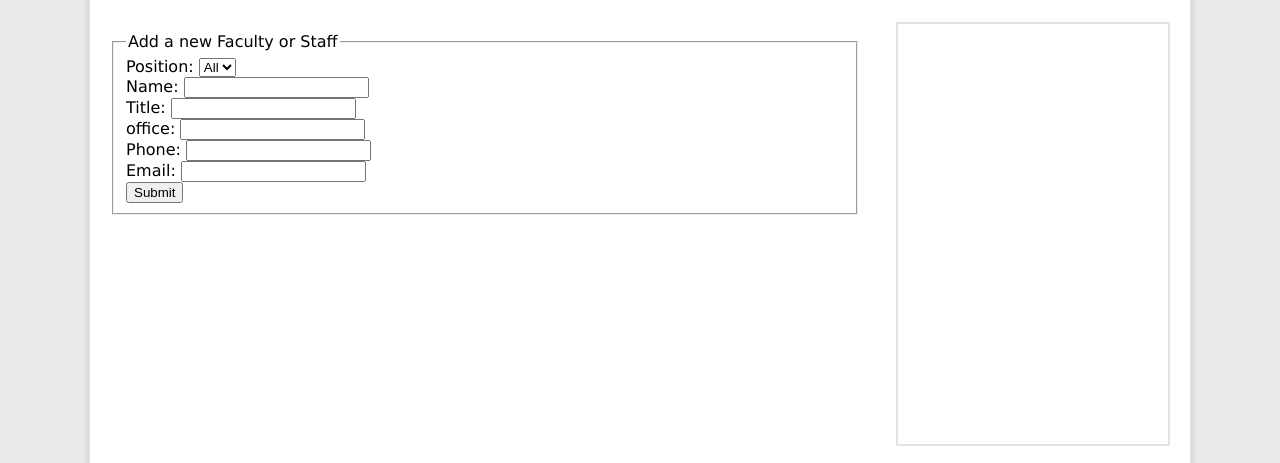
After one commit to dltmmddbs64/CS408Project, a PHP site: page /AddFacultyStaff.php in a window 1280 px wide. The commit adds this page. Shown: the part 320-783 px from the top of the page. Run offline with PHP 8.4, Linux system fonts and the light colour scheme.

Commit message:
Working on Management page.

```diff
--- /dev/null
+++ b/AddFacultyStaff.php
@@ -0,0 +1,36 @@
+<?php
+
+require './Controller/FacultyStaffController.php';
+$controller = new FacultyStaffController();
+$title = "Add a new Faculty or Staff";
+
+$content = "<form action='' method='post'>
+    <fieldset>
+        <legend> Add a new Faculty or Staff</legend>
+        <label for='pos'>Position: </label>
+        <select class='inputField' name='ddlPos'>
+            <option value='%'>All</option>
+        </select><br/>
+
+        <label for='name'>Name: </label>
+        <input type='text' class='inputField' name='txtName' /><br/>
+
+        <label for='title'>Title: </label>
+        <input type='text' class='inputField' name='txtTitle' /><br/>
+
+        <label for='office'>office: </label>
+        <input type='text' class='inputField' name='txtOffice' /><br/>
+
+        <label for='phone'>Phone: </label>
+        <input type='text' class='inputField' name='txtPhone' /><br/>
+
+        <label for='email'>Email: </label>
+        <input type='text' class='inputField' name='txtEmail' /><br/>
+
+        <input type='submit' value='Submit'>
+
+    </fieldset>
+</form>";
+
+include './Template.php';
+?>
--- a/Controller/FacultyStaffController.php
+++ b/Controller/FacultyStaffController.php
@@ -10,9 +10,9 @@ class FacultyStaffController {
         $facultystaffModel = new FacultyStaffModel();
         $result = "<form action = '' method = 'post' width = '200px'>
                     Please select a position:
-                    <select name = 'cats' >
+                    <select name = 'pos' >
                         <option value = '%' >All</option>
-                        ".$this->CreateOptionValues($facultystaffModel->GetFacultyStaffCats()).
+                        ".$this->CreateOptionValues($facultystaffModel->GetFacultyStaffPoss()).
                     "</select>
                     <input type = 'submit' value = 'Search' />
                   </form>";
@@ -32,10 +32,10 @@ class FacultyStaffController {
         return $result;
     }
 
-    function CreateTable($cats)
+    function CreateTable($poss)
     {
         $facultystaffModel = new FacultyStaffModel();
-        $array = $facultystaffModel->GetFacultyStaffByCat($cats);
+        $array = $facultystaffModel->GetFacultyStaffByPos($poss);
         $result = "";
 
         //Generate a table for each facultystaffEntity in array.
@@ -68,6 +68,40 @@ class FacultyStaffController {
         return $result;
     }
 
+    function Insert()
+    {
+
+    }
+
+    function Update($name)
+    {
+
+    }
+
+    function Delete($name)
+    {
+
+    }
+
+
+    function GetByName($name)
+    {
+        $facultystaffModel = new FacultyStaffModel();
+        return $facultystaffModel->GetFacultyStaffByName($name);
+    }
+
+    function GetByPos($pos)
+    {
+        $facultystaffModel = new FacultyStaffModel();
+        return $facultystaffModel->GetFacultyStaffByPos($pos);
+    }
+
+    function GetPoss()
+    {
+        $facultystaffModel = new FacultyStaffModel();
+        return $facultystaffModel->GetFacultyStaffPoss();
+    }
+
 }
 
 ?>
--- a/Entities/FacultyStaffEntity.php
+++ b/Entities/FacultyStaffEntity.php
@@ -12,15 +12,15 @@
  * @author MingKie
  */
 class FacultyStaffEntity {
-    public $cat;
+    public $pos;
     public $name;
     public $title;
     public $office;
     public $phone;
     public $email;
 
-    function __construct($cat, $name, $title, $office, $phone, $email) {
-        $this->cat = $cat;
+    function __construct($pos, $name, $title, $office, $phone, $email) {
+        $this->pos = $pos;
         $this->name = $name;
         $this->title = $title;
         $this->office = $office;
--- a/FacultyStaff.php
+++ b/FacultyStaff.php
@@ -3,10 +3,10 @@ require 'Controller/FacultyStaffController.php';
 
 $controller = new FacultyStaffController();
 
-if(isset($_POST['cats']))
+if(isset($_POST['pos']))
 {
     //Fille page with faculty and staff of the selected position
-    $table = $controller->CreateTable($_POST['cats']);
+    $table = $controller->CreateTable($_POST['pos']);
 }
 else
 {
@@ -17,6 +17,7 @@ else
 //Output page data
 $title = 'Faculty & Staff';
 $content = $controller->CreateFacultyStaffDropdownList(). $table;
+//$isClubsPage = false;
 
 include 'Template.php';
 ?>
--- a/Model/FacultyStaffModel.php
+++ b/Model/FacultyStaffModel.php
@@ -5,59 +5,136 @@ require ("Entities/FacultyStaffEntity.php");
 //Contains database related code for the FacultyStaff page.
 class FacultyStaffModel {
 
-    //Get all categories for profs, staff, and faculty from the database and return them in an array.
-    function GetFacultyStaffCats()
+    //Get all positions for profs, staff, and faculty from the database and return them in an array.
+    function GetFacultyStaffPoss()
     {
         require 'Credentials.php';
 
         //Open connection and Select database.
-        $link = mysqli_connect($host, $user, $passwd, $database) or die(mysql_error());
+        $link = mysqli_connect($host, $user, $passwd, $database) or die(mysqli_error($link));
         mysqli_select_db($link, $database);
-        $result = mysqli_query($link, "SELECT DISTINCT cat FROM facultystaff") or die(mysql_error());
-        $cats = array();
+        $result = mysqli_query($link, "SELECT DISTINCT pos FROM facultystaff") or die(mysqli_error($link));
+        $poss = array();
 
         //Get data from database.
         while($row = mysqli_fetch_array($result))
         {
-            array_push($cats, $row[0]);
+            array_push($poss, $row[0]);
         }
 
         //Close connection and return result.
         mysqli_close($link);
-        return $cats;
+        return $poss;
+
     }
 
-    function GetFacultyStaffByCat($cat)
+    //Get facultystaffEntity objects from the database and return them in an array.
+    function GetFacultyStaffByPos($pos)
     {
         require 'Credentials.php';
 
         //Open connection and Select database.
-        $link = mysqli_connect($host, $user, $passwd, $database) or die(mysql_error);
+        $link = mysqli_connect($host, $user, $passwd, $database) or die(mysqli_error($link));
         mysqli_select_db($link, $database);
 
-        $query = "SELECT * FROM facultystaff WHERE cat LIKE '$cat'";
-        $result = mysqli_query($link, $query) or die(mysql_error());
+        $query = "SELECT * FROM facultystaff WHERE pos LIKE '$pos'";
+        $result = mysqli_query($link, $query) or die(mysqli_error($link));
         $facultystaffArray = array();
 
         //Get data from database.
         while($row = mysqli_fetch_array($result))
         {
-            $cat = $row[0];
+            $pos = $row[0];
             $name = $row[1];
             $title = $row[2];
             $office = $row[3];
             $phone = $row[4];
             $email = $row[5];
 
-            $facultystaff = new FacultyStaffEntity($cat, $name, $title, $office, $phone, $email);
+            $facultystaff = new FacultyStaffEntity($pos, $name, $title, $office, $phone, $email);
             array_push($facultystaffArray, $facultystaff);
         }
 
         //Close connection and return result
         mysqli_close($link);
         return $facultystaffArray;
+    }
 
+    function GetFacultyStaffByName($name)
+    {
+        require 'Credentials.php';
 
+        //Open connection and Select database.
+        $link = mysqli_connect($host, $user, $passwd, $database) or die(mysqli_error($link));
+        mysqli_select_db($link, $database);
+
+        $query = "SELECT * FROM facultystaff WHERE name LIKE '$name'";
+        $result = mysqli_query($link, $query) or die(mysqli_error($link));
+
+        //Get data from database.
+        while($row = mysqli_fetch_array($result))
+        {
+            $pos = $row[0];
+            $name = $row[1];
+            $title = $row[2];
+            $office = $row[3];
+            $phone = $row[4];
+            $email = $row[5];
+
+            $facultystaff = new FacultyStaffEntity($pos, $name, $title, $office, $phone, $email);
+
+        }
+
+        //Close connection and return result
+        mysqli_close($link);
+        return $facultystaff;
+    }
+
+    function Insert(FacultyStaffEntity $person)
+    {
+        $query = sprintf("INSERT INTO facultystaff"
+                . "(pos, name, title, office, phone, email)"
+                . "VALUES"
+                . "'$s', '$s', '$s', '$s', '$s', '$s')",
+                mysqli_real_escape_string($person->pos),
+                mysqli_real_escape_string($person->name),
+                mysqli_real_escape_string($person->title),
+                mysqli_real_escape_string($person->office),
+                mysqli_real_escape_string($person->phone),
+                mysqli_real_escape_string($person->email));
+        $this->PerformQuery($query);
+
+    }
+
+    function Update($name, FacultyStaffEntity $person)
+    {
+
+        $query = sprintf("UPDATE facultystaff SET"
+                . "pos = '%s', title = '%s', office = '%s', phone = '%s', email = '%s'"
+                . "WHERE name LIKE '$name'",
+                mysqli_real_escape_string($person->pos),
+                mysqli_real_escape_string($person->title),
+                mysqli_real_escape_string($person->office),
+                mysqli_real_escape_string($person->phone),
+                mysqli_real_escape_string($person->email));
+
+        $this->PerformQuery($query);
+    }
+
+    function Delete($name)
+    {
+        $query ="DELETE FROM facultystaff WHERE name LIKE '$name'";
+        $this->PerformQuery($query);
+    }
+
+    function PerformQuery($query)
+    {
+        require 'Credentials.php';
+        $link = mysqli_connect($host, $user, $passwd, $database) or die(mysqli_error($link));
+        mysqli_select_db($link, $database);
+
+        mysqli_query($link, $query) or die(mysqli_error($link));
+        mysqli_close($link);
     }
 
 }
--- a/Styles/StyleSheet.css
+++ b/Styles/StyleSheet.css
@@ -30,6 +30,9 @@ body p
 
 #banner
 {
+    backgroud-image: url(C:\xampp\htdocs\CS408Project\Images\coffeebanner.jpg);
+    background-repeat: no-repeat;
+    background-size: cover;
     border: 5px solid #dedede;
     height: 200px;
 }
@@ -63,6 +66,7 @@ footer
     text-align: center;
     color: #fff;
     text-shadow: 0.1em 0.1em #333;
+    background-image: url(../Images/bar_background.png);
 }
 
 #navigation
@@ -71,6 +75,7 @@ footer
     border: 3px solid #E3E3E3;
     margin-top: 20px;
     text-shadow: 0.1em 0.1em #333;
+    background-image: url(../Images/bar_background.png);
 }
 
 #nav
--- a/Template.php
+++ b/Template.php
@@ -20,11 +20,17 @@ and open the template in the editor.
                     <li><a href="index.php">Home</a></li>
                     <li><a href="FacultyStaff.php">Faculty&Staff</a></li>
                     <li><a href="#">Courses</a></li>
+                    <li><a href="Clubs.php">Clubs</a></li>
+                    <li><a href="Management.php">Management</a></li>
                 </ul>
             </nav>
 
             <div id = "content_area">
-                <?php echo $content; ?>
+                <?php
+
+                  echo $content;
+
+                ?>
             </div>
 
             <div id = "sidebar">
--- a/index.php
+++ b/index.php
@@ -1,5 +1,8 @@
 <?php
     $title = "Home";
-    $content = "Sample";
+    $content = "This website is for Cal Poly Pomona's undergraduate Computer Science students."
+            . "The main purpose is to share students' thoughts and resources that they learned"
+            . "and acquired from classes that they have taken before.";
+    //$isClubsPage = false;
     include 'Template.php';
 ?>
```
Also changed, not shown: Clubs.php (added, +9 -0 lines), Management.php (added, +9 -0 lines), Images/cpplogo.png (added), Images/cslogo.jpg (added).
